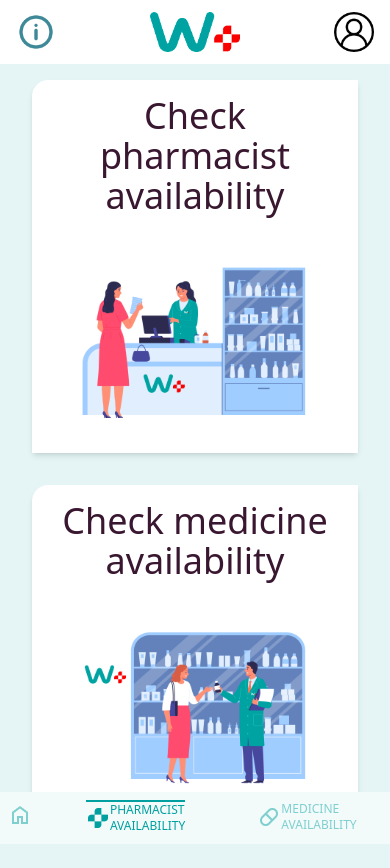
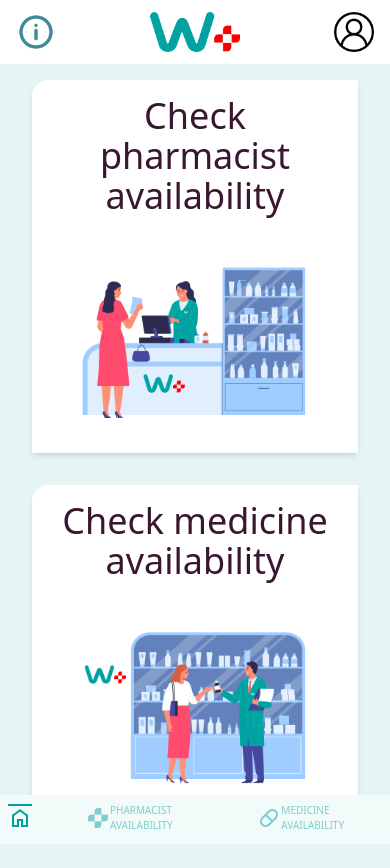
Before and after one commit to rizvan93/pharmacy-availability-checker, a React (Vite) app: page / in a window 390 px wide. Built offline with nearby package versions, Linux system fonts and the light colour scheme.

Commit message:
make bottom nav bar responsive to page

```diff
--- a/src/components/NavBar/Consumers/BottomNavBar.jsx
+++ b/src/components/NavBar/Consumers/BottomNavBar.jsx
@@ -2,25 +2,25 @@ import { Link } from "react-router-dom";
 import Availability from "./NavBarButtons/Availability";
 import Icon from "./NavBarButtons/Icon";
 
-export default function BotttomNavBar({ user }) {
+export default function BotttomNavBar({ user, page }) {
   return (
     <div className="fixed inset-x-0 bottom-0 bg-wAqua-5 px-2 py-2">
       <div className="container mx-auto flex items-center justify-between">
         <Link to="/" className="basis-1/12">
-          <Icon field="home" />
+          <Icon field="home" selected={page === "home"} />
         </Link>
         <Link
           to="/consumers/availability/pharmacists/null"
           className="basis-1/3"
         >
-          <Availability field="pharmacist" selected />
+          <Availability field="pharmacist" selected={page === "pharmacists"} />
         </Link>
         <Link to="/consumers/medicines" className="basis-1/3">
-          <Availability field="medicine" />
+          <Availability field="medicine" selected={page === "medicines"} />
         </Link>
         {user ? (
           <Link to="/consumers/bookmarks" className="basis-1/12">
-            <Icon field="bookmarks" />
+            <Icon field="bookmarks" selected={page === "bookmarks"} />
           </Link>
         ) : null}
       </div>
--- a/src/components/NavBar/Consumers/NavBarButtons/Availability.jsx
+++ b/src/components/NavBar/Consumers/NavBarButtons/Availability.jsx
@@ -15,10 +15,14 @@ const Availability = ({ selected, field }) => {
   const selClass = "border-t-2 border-wAqua text-wAqua";
   const unselClass = "text-wAqua-50";
   return (
-    <button className={`object-cover ${selected ? selClass : unselClass}`}>
+    <button
+      className={`content-evenly object-cover ${
+        selected ? selClass : unselClass
+      }`}
+    >
       <div className="flex items-center space-x-0">
         <img src={selected ? icon.selected : icon.unselected} />
-        <p className="text-left text-xs">
+        <p className="text-left text-[10px]">
           {field.toUpperCase()} <br /> AVAILABILITY
         </p>
       </div>
--- a/src/components/NavBar/Consumers/NavBarButtons/Icon.jsx
+++ b/src/components/NavBar/Consumers/NavBarButtons/Icon.jsx
@@ -11,8 +11,11 @@ const Icon = ({ selected, field }) => {
     icon.selected = bookmarksSelectedIcon;
     icon.unselected = bookmarksIcon;
   }
+
+  const selClass = "border-t-2 border-wAqua";
+
   return (
-    <button>
+    <button className={selected ? selClass : ""}>
       <img src={selected ? icon.selected : icon.unselected} />
     </button>
   );
--- a/src/pages/App/Routers/ConsumersRouter.jsx
+++ b/src/pages/App/Routers/ConsumersRouter.jsx
@@ -10,19 +10,48 @@ import AvailabilityPage from "../../Consumers/AvailabilityPage/AvailaibilityPage
 
 const ConsumersRouter = ({ user, setUser }) => {
   const [home, setHome] = useState(true);
+  const [page, setPage] = useState("home");
 
   return (
     <>
       <TopNavBar backButton={!home} user={user} setUser={setUser} />
       <Routes>
-        <Route path="/new" element={<ConsumerSignUpPage setHome={setHome} />} />
+        <Route
+          path="/new"
+          element={
+            <ConsumerSignUpPage
+              setHome={setHome}
+              setPage={() => {
+                setPage("");
+              }}
+            />
+          }
+        />
         <Route
           path="/medicines"
-          element={<MedSearchPage setHome={setHome} user={user} />}
+          element={
+            <MedSearchPage
+              setHome={setHome}
+              user={user}
+              setPage={() => {
+                setPage("medicines");
+              }}
+            />
+          }
         />
         <Route
           path="/availability/:field/:id"
-          element={<AvailabilityPage setHome={setHome} />}
+          element={<AvailabilityPage setHome={setHome} setPage={setPage} />}
+        />
+        <Route
+          path="/bookmarks"
+          element={
+            <Bookmarks
+              setPage={() => {
+                setPage("bookmarks");
+              }}
+            />
+          }
         />
         <Route
           path="/*"
@@ -31,12 +60,14 @@ const ConsumersRouter = ({ user, setUser }) => {
               user={user}
               setUser={setUser}
               setHome={setHome}
+              setPage={() => {
+                setPage("home");
+              }}
             />
           }
         />
-        <Route path="/bookmarks" element={<Bookmarks />} />
       </Routes>
-      <BottomNavBar user={user} />
+      <BottomNavBar user={user} page={page} />
     </>
   );
 };
--- a/src/pages/Consumers/AvailabilityPage/AvailaibilityPage.jsx
+++ b/src/pages/Consumers/AvailabilityPage/AvailaibilityPage.jsx
@@ -4,14 +4,17 @@ import StoreMap from "../components/StoreMap";
 import StoreCard from "./StoreCard";
 import { toTitleCase } from "../../../utilities/utilities";
 
-const AvailabilityPage = ({ setHome }) => {
-  useEffect(() => {
-    setHome(false);
-  }, []);
-
+const AvailabilityPage = ({ setHome, setPage }) => {
   const { field, id } = useParams();
   const [stores, setStores] = useState();
   const [display, setDisplay] = useState("Pharmacists");
+
+  useEffect(() => {
+    setHome(false);
+    if (field === "pharmacists") {
+      setPage("pharmacists");
+    }
+  }, []);
 
   useEffect(() => {
     const getStores = async () => {
--- a/src/pages/Consumers/Bookmarks/Bookmarks.jsx
+++ b/src/pages/Consumers/Bookmarks/Bookmarks.jsx
@@ -3,7 +3,7 @@ import jwt_decode from "jwt-decode";
 import MedicineCard from "./MedicineCard";
 import PharmacistCard from "./PharmacistCard";
 
-export default function Bookmarks() {
+export default function Bookmarks({ setPage }) {
   const [consumer, setConsumer] = useState(null);
   const [bookmarkedMedicines, setBookmarkedMedicines] = useState([]);
   const [bookmarkedPharmacists, setBookmarkedPharmacists] = useState([]);
@@ -11,6 +11,8 @@ export default function Bookmarks() {
   const [showPharmacists, setShowPharmacists] = useState(false);
 
   useEffect(() => {
+    setPage();
+
     const token = localStorage.getItem("token");
     console.log("token", token);
     if (token) {
--- a/src/pages/Consumers/Index/ConsumersMainPage.jsx
+++ b/src/pages/Consumers/Index/ConsumersMainPage.jsx
@@ -3,9 +3,10 @@ import WatsonPharm from "../../../../src/assets/WatsonPharm.png";
 import { Link } from "react-router-dom";
 import { useEffect } from "react";
 
-export default function ConsumersMainPage({ setHome }) {
+export default function ConsumersMainPage({ setHome, setPage }) {
   useEffect(() => {
     setHome(true);
+    setPage();
   }, []);
 
   return (
--- a/src/pages/Consumers/MedSearch/MedSearchPage.jsx
+++ b/src/pages/Consumers/MedSearch/MedSearchPage.jsx
@@ -6,9 +6,10 @@ import PostalCodeForm from "./components/PostalCodeForm";
 
 const DISPLAY_LIMIT = 20;
 
-const MedSearchPage = ({ setHome, user }) => {
+const MedSearchPage = ({ setHome, user, setPage }) => {
   useEffect(() => {
     setHome(false);
+    setPage();
   }, []);
 
   const [medicines, setMedicines] = useState(null);
```
